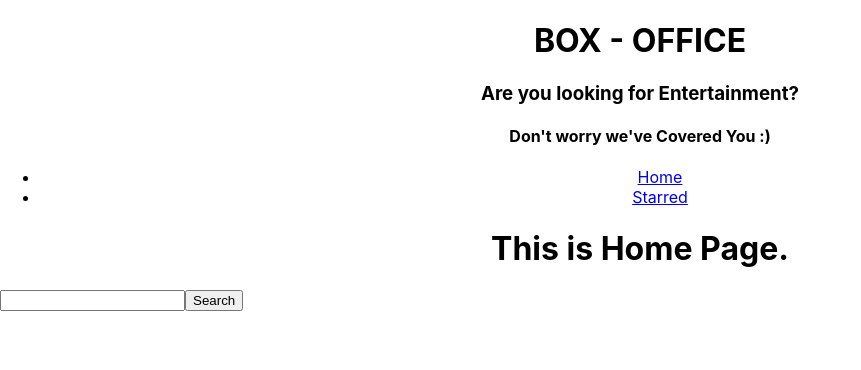
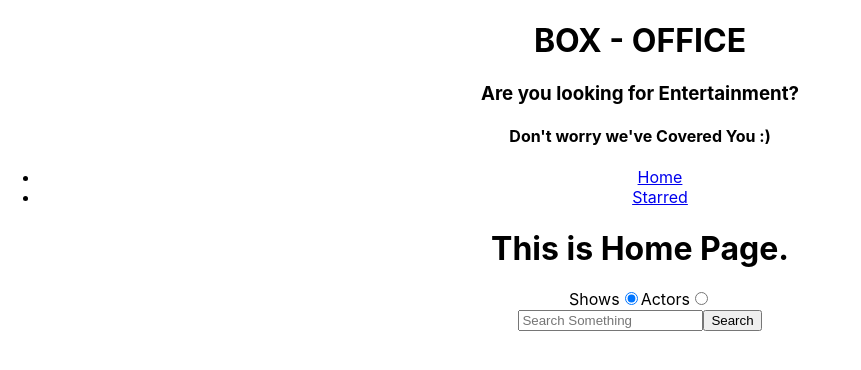
Before and after one commit to itishjain/Binge-o-Holic, a React (Create React App) app: page / in a window 1280 px wide. Shown: the top 370 px of the page, without its empty margins (0-861 px from the left). Built offline with nearby package versions, Linux system fonts and the light colour scheme.

Commit message:
Added Radio buttons and displayed the search result on the web

```diff
--- a/src/Pages/Home.js
+++ b/src/Pages/Home.js
@@ -1,39 +1,117 @@
 import React, { useState } from 'react';
 import MainPage from '../Components/MainPage';
+import { getAPI } from '../misc/fetchAPI';
 
 const Home = () => {
   const [searchInput, setInput] = useState('');
+  const [results, setResults] = useState(null);
+  const [radioSearchOpt, setRadioSearchOpt] = useState('shows');
 
+  // Check radio button 1 at a time.
+  const isRadioSearch = radioSearchOpt === 'shows';
+
+  // Getting input value
   const onInputChange = event => {
     setInput(event.target.value);
   };
+  console.log(onInputChange);
 
+  // Fetch from API and search when either enter key is pressed or button is clicked.
   const onSearch = () => {
-    fetch(`https://api.tvmaze.com/search/shows?q=${searchInput}`)
-      .then(result => result.json())
-      .then(answer => {
-        console.log(answer);
+    getAPI(`/search/${radioSearchOpt}?q=${searchInput}`).then(answer => {
+      setResults(answer);
     });
   };
 
+  // Search for result when enter is pressed
   const resultPressingEnter = event => {
     if (event.keyCode === 13) {
       onSearch();
     }
   };
 
+  // To display search results on screen
+  const renderResults = () => {
+    if (results && results.length === 0) {
+      return (
+        <div align="center">
+          <h2>
+            <b>
+              <i>Sorry couldn't find out what you searched for :(</i>
+            </b>
+          </h2>
+        </div>
+      );
+    }
+    if (results && results.length > 0) {
+      return results[0].show ? ( // This conditon means if results first element is show then give o/p of shows.
+        <div>
+          <h3 align="center">Results are : </h3>
+          {results.map(items => (
+            <div key={items.show.id} align="center">
+              {items.show.name}
+            </div>
+          ))}
+        </div>
+      ) : (
+        <div>
+          <h3 align="center">Results are : </h3>
+          {results.map(items => (
+            <div key={items.person.id} align="center">
+              {items.person.name}
+            </div>
+          ))}
+        </div>
+      );
+    }
+    return null;
+  };
+
+  // For changing of radio buttons
+  const onRadioChange = event => {
+    setRadioSearchOpt(event.target.value);
+  };
+  console.log(radioSearchOpt);
+
   return (
     <MainPage>
       <h1 align="center">This is Home Page.</h1>
+      <div align="center">
+        <div>
+          <label htmlFor="searchShows">
+            Shows
+            <input
+              id="searchShows"
+              type="radio"
+              value="shows"
+              checked={isRadioSearch}
+              onChange={onRadioChange}
+            ></input>
+          </label>
+          <label htmlFor="searchActors">
+            Actors
+            <input
+              id="searchActors"
+              type="radio"
+              value="people"
+              checked={!isRadioSearch}
+              onChange={onRadioChange}
+            ></input>
+          </label>
+        </div>
         <input
           type="text"
           onChange={onInputChange}
           onKeyDown={resultPressingEnter}
           value={searchInput}
+          placeholder="Search Something"
         ></input>
+
         <button type="button" onClick={onSearch}>
           Search
         </button>
+      </div>
+      {renderResults()}
     </MainPage>
   );
 };
--- /dev/null
+++ b/src/misc/fetchAPI.js
@@ -0,0 +1,8 @@
+const baseURL = 'https://api.tvmaze.com';
+
+export async function getAPI(subURL) {
+  const response = await fetch(`${baseURL}${subURL}`).then(result =>
+    result.json()
+  );
+  return response;
+}
```
Lines whose indentation alone changed are shown as unchanged.
